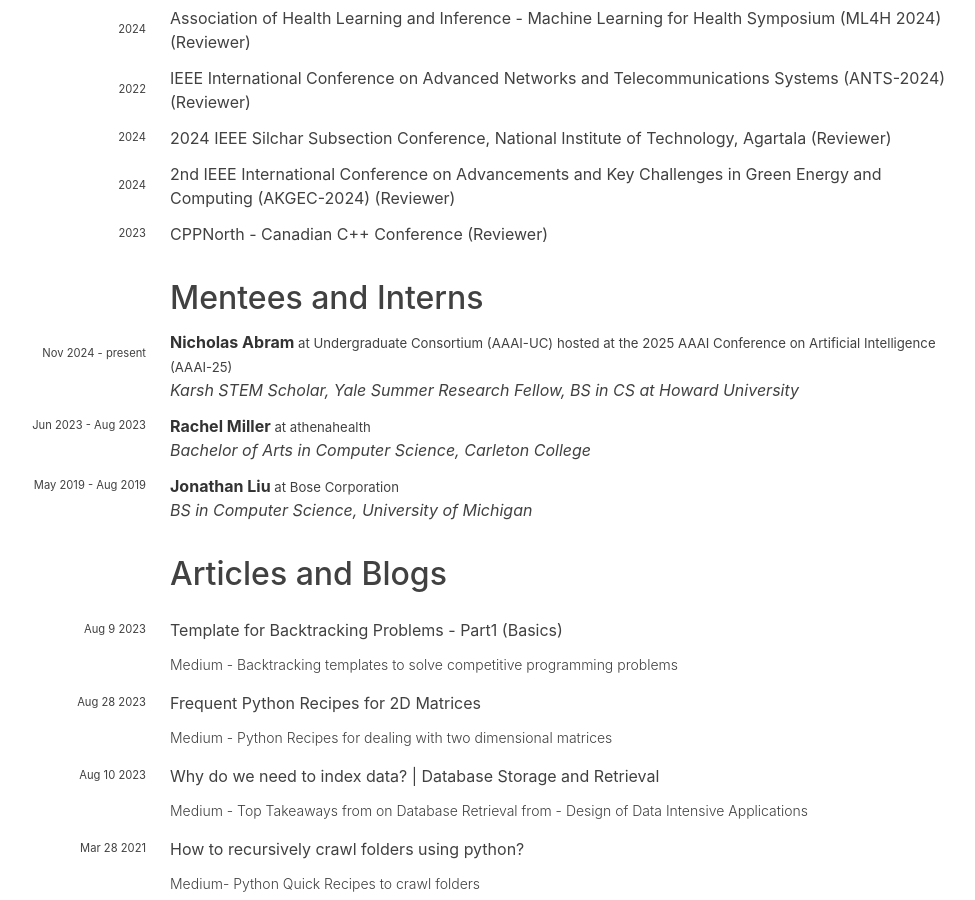
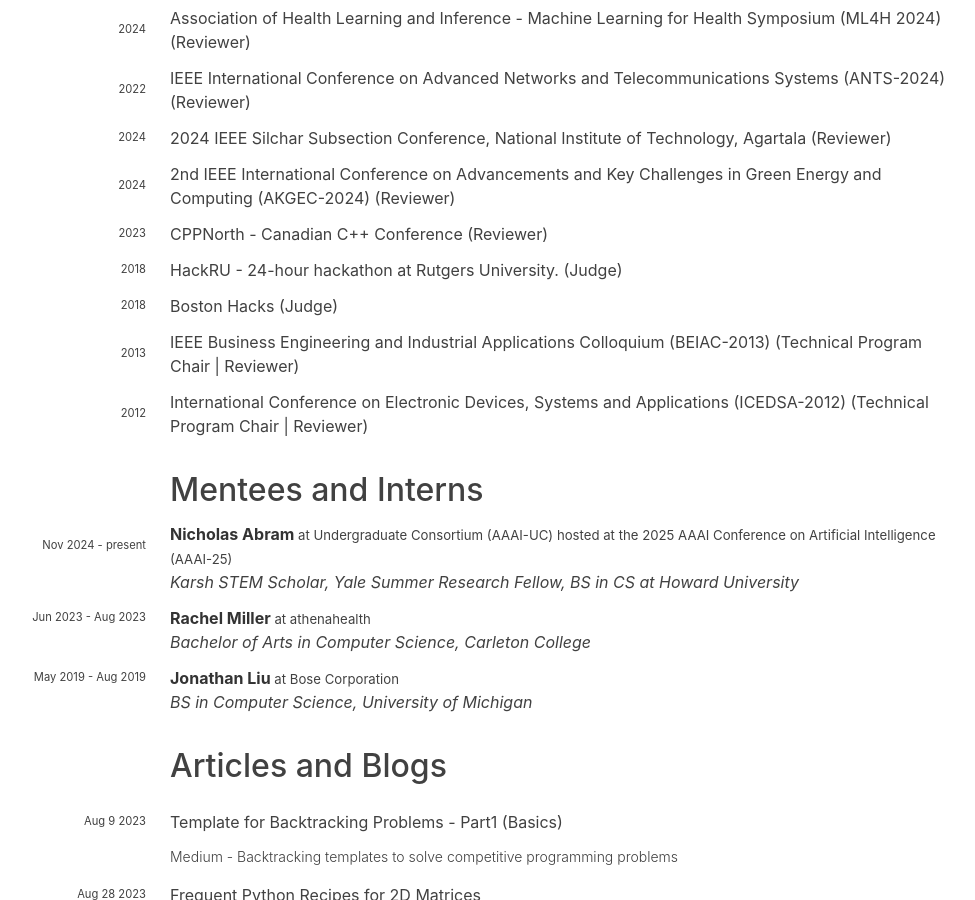
Before and after one commit to hariharanragothaman/hariharanragothaman.github.io, a Jekyll site: the page built from cv.md, in a window 1280 px wide and 900 px high, scrolled down 3713 px. Shown: the whole window, without its empty margins (162-1137 px from the left). Built offline with Jekyll 4.4.1, drawn with Linux system fonts in a browser that asks for light colours; nearby versions of some CDN libraries; some web fonts are replaced.

Commit message:
Polishes and Updates

```diff
--- a/_data/reviewer.yaml
+++ b/_data/reviewer.yaml
@@ -177,3 +177,27 @@
   years:
     - year: 2023
       url: https://cppnorth.ca/
+
+- venue: HackRU - 24-hour hackathon at Rutgers University.
+  venue-shorthand: Judge
+  years:
+    - year: 2018
+      url: https://www.hackru.org/
+
+- venue: Boston Hacks
+  venue-shorthand: Judge
+  years:
+    - year: 2018
+      url: https://www.linkedin.com/company/bostonhacks/
+
+- venue: IEEE Business Engineering and Industrial Applications Colloquium (BEIAC-2013)
+  venue-shorthand: Technical Program Chair | Reviewer
+  years:
+    - year: 2013
+      url: https://ieeexplore.ieee.org/xpl/conhome/6554178/proceeding
+
+- venue: International Conference on Electronic Devices, Systems and Applications (ICEDSA-2012)
+  venue-shorthand: Technical Program Chair | Reviewer
+  years:
+    - year: 2012
+      url: https://ieeexplore.ieee.org/xpl/conhome/6504611/proceeding
```
